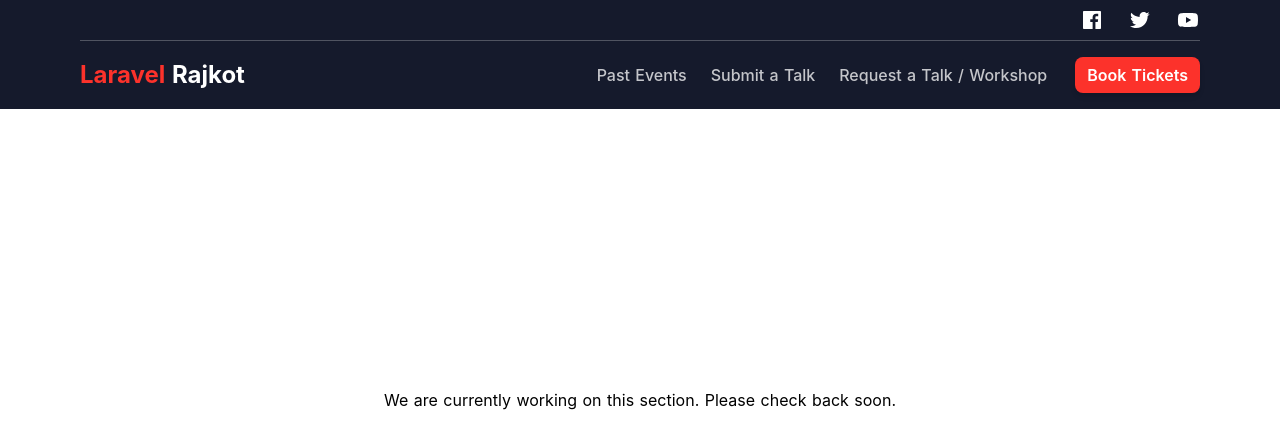
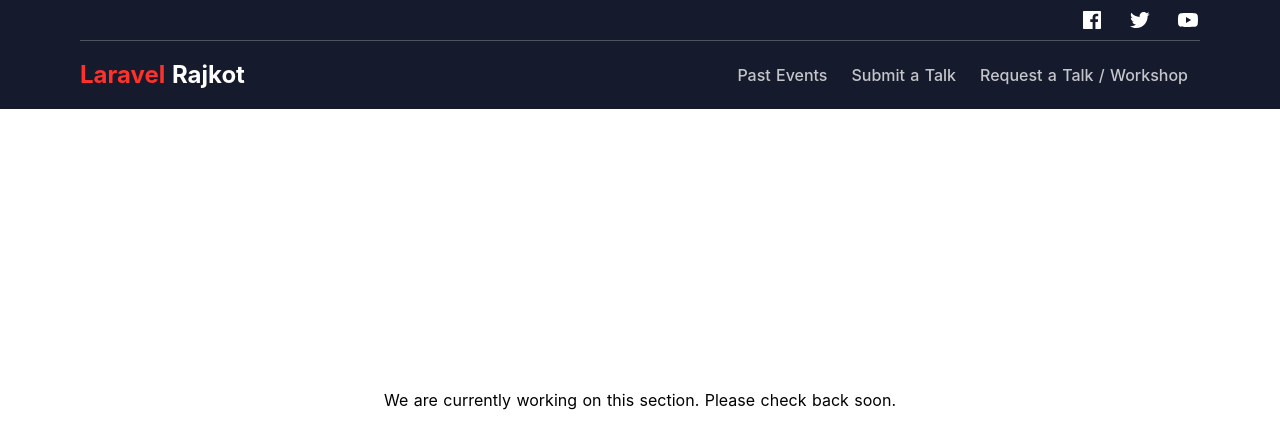
Before and after one commit to laravelrajkot/site, a Nuxt app: page /past-events in a window 1280 px wide. Shown: the top 448 px of the page. Built offline with nearby package versions, Linux system fonts and the light colour scheme.

Commit message:
Bug fixed

```diff
--- a/pages/past-events.vue
+++ b/pages/past-events.vue
@@ -60,9 +60,9 @@
             <li><a class="md:p-3 text-white font-medium opacity-75 hover:opacity-100" href="https://forms.gle/R1P5nUsSZVWVThwx7" target="_blank">Request a Talk / Workshop</a></li>
             </li>
             <!-- <li><a class="md:p-3 text-white font-medium opacity-75 hover:opacity-100 lg:mb-0 mb-2" href="#">Contact Us</a></li> -->
-            <li class="hidden xl:block"><a
+            <!-- <li class="hidden xl:block"><a
                 class="font-semibold bg-laracolor hover:bg-laracolor text-white px-3 py-2 rounded-lg shadow-md hover:shadow-lg ml-4"
-                href="https://allevents.in/rajkot/docker-from-scratch/80001055575168" target="_blank">Book Tickets</a></li>
+                href="https://allevents.in/rajkot/docker-from-scratch/80001055575168" target="_blank">Book Tickets</a></li> -->
           </ul>
         </nav>
       </div>
```
